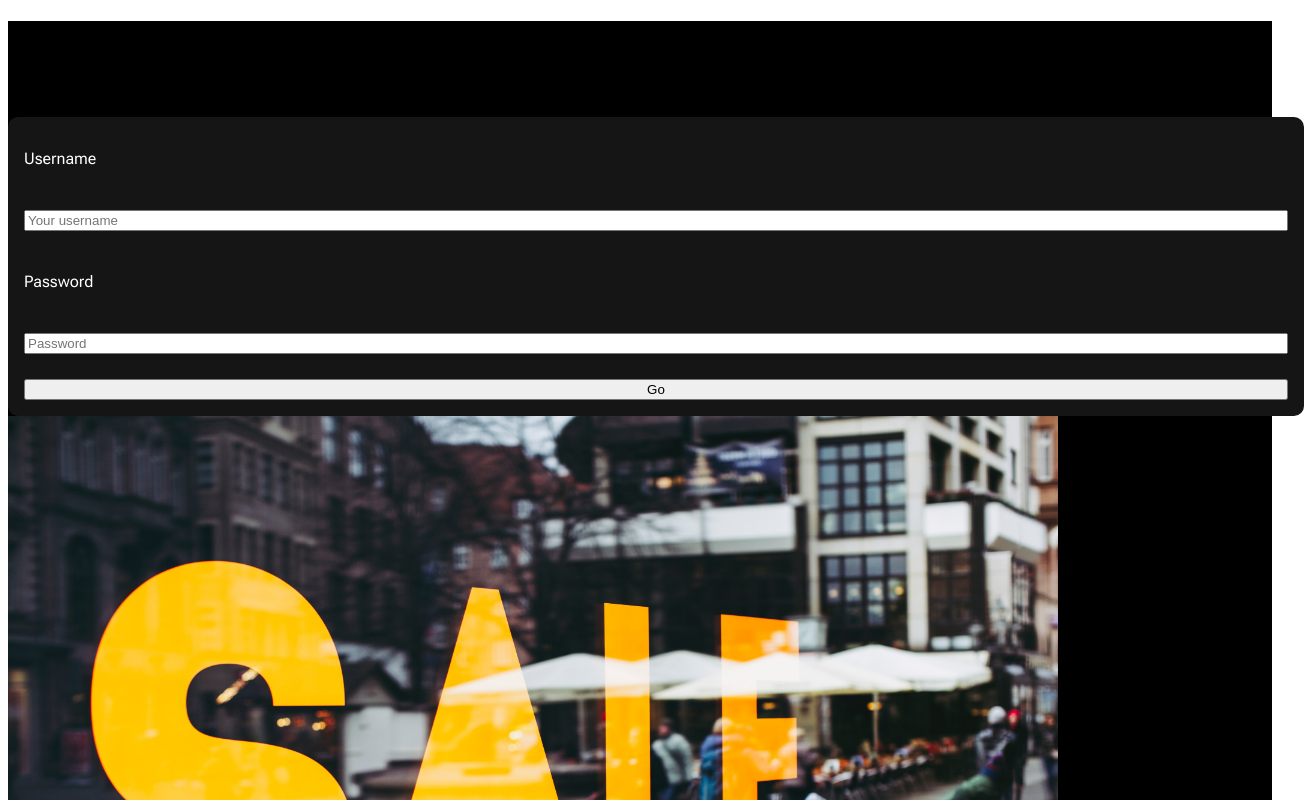
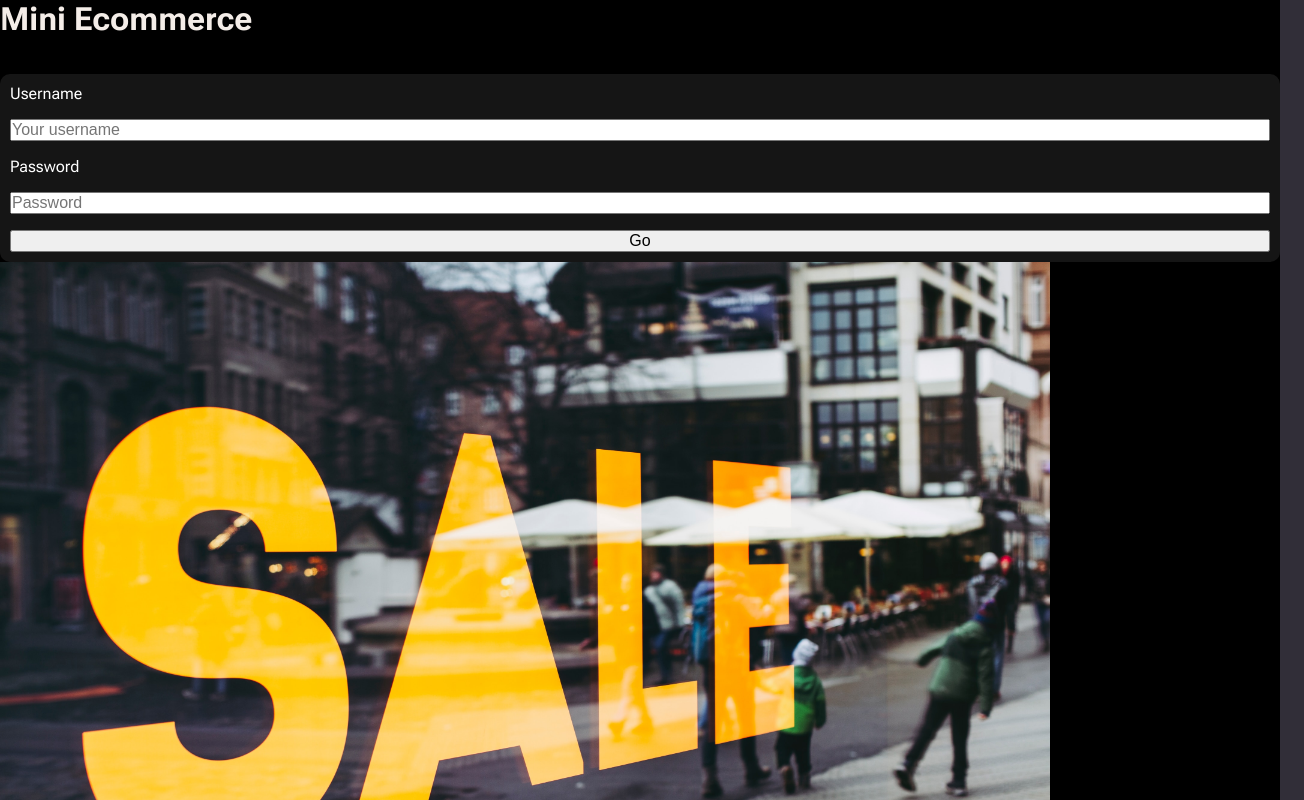
Before and after one commit to developerlucaslima/mini-ecommerce_client, a Next.js app: page / in a window 1280 px wide. Shown: the top 800 px of the page, 1304 px wide, since content can reach past the window. Built offline with nearby package versions, Linux system fonts and the light colour scheme.

Commit message:
global styles color theme

```diff
--- a/src/app/layout.tsx
+++ b/src/app/layout.tsx
@@ -1,14 +1,22 @@
+'use client'
 import StyledComponentsRegistry from '@/lib/registry'
 import { ReactNode } from 'react'
 import { Roboto_Flex as Roboto } from 'next/font/google'
+import GlobalStyles from '@/styles/global'
+
+import { ThemeProvider } from 'styled-components'
+import { theme } from '@/styles/theme'
 
 const roboto = Roboto({ subsets: ['latin'] })
 export default function RootLayout({ children }: { children: ReactNode }) {
   return (
     <html className={roboto.className}>
-      <body>
-        <StyledComponentsRegistry>{children}</StyledComponentsRegistry>
-      </body>
+      <ThemeProvider theme={theme}>
+        <body>
+          <GlobalStyles />
+          <StyledComponentsRegistry>{children}</StyledComponentsRegistry>
+        </body>
+      </ThemeProvider>
     </html>
   )
 }
--- /dev/null
+++ b/src/styles/global.ts
@@ -0,0 +1,37 @@
+import { createGlobalStyle } from 'styled-components'
+
+export default createGlobalStyle`
+  *{
+    margin: 0;
+    padding: 0;
+    box-sizing: border-box;
+  }
+
+  :root{
+    font-size: 62.5%;
+  }
+
+  body {
+    background-color: ${({ theme }) => theme.bg800};
+    color: ${({ theme }) => theme.white};
+    -webkit-font-smoothing: antialised;
+  }
+
+  body, input, button, textarea {
+    font-size: 1.6rem;
+    outline: none;
+  }
+
+  a {
+    text-decoration: none;
+  }
+
+  button, a {
+    cursor: pointer;
+    transition: filter 0.2s;
+  }
+
+  button:hover, a:hover {
+    filter: brightness(0.9);
+  }
+`
--- /dev/null
+++ b/src/styles/theme.ts
@@ -0,0 +1,13 @@
+export const theme = {
+  bg900: '#232129',
+  bg800: '#312E38',
+  bg700: '#3E3B47',
+
+  white: '#F4EDE8',
+  oragen: '#FF9000',
+
+  gray100: '#999591',
+  gray300: '#666360',
+
+  red: '#FF002E',
+}
```
Also changed, not shown: src/app/sessions/signUp/stlyles.ts (added, +7 -0 lines), src/app/sessions/signin/page.tsx (added, +68 -0 lines), src/app/sessions/signin/stlyles.ts (added, +26 -0 lines), src/app/sessions/signUp/page.tsx (added), 1 other file (tests, documents, lock files or other folders).
